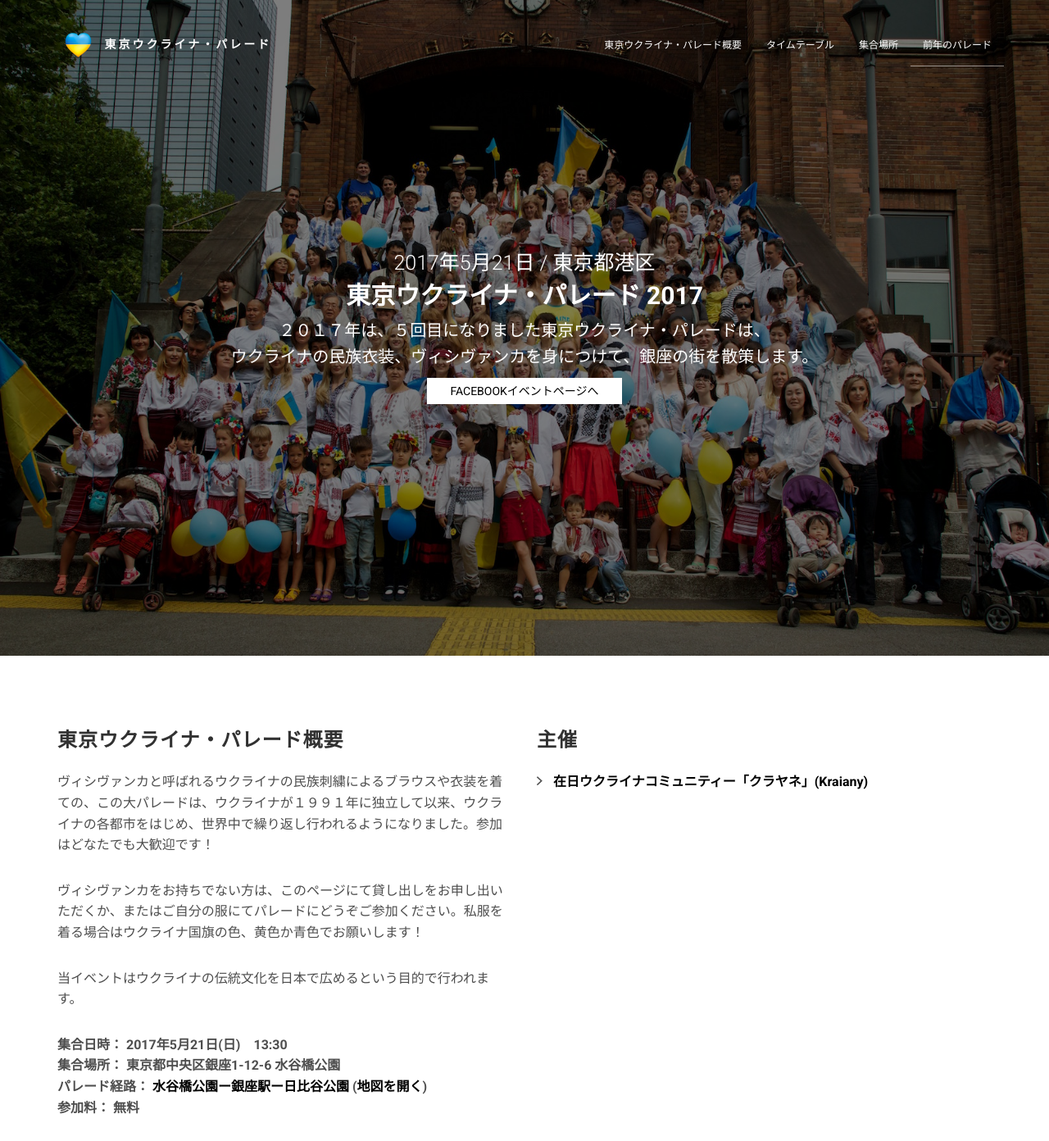
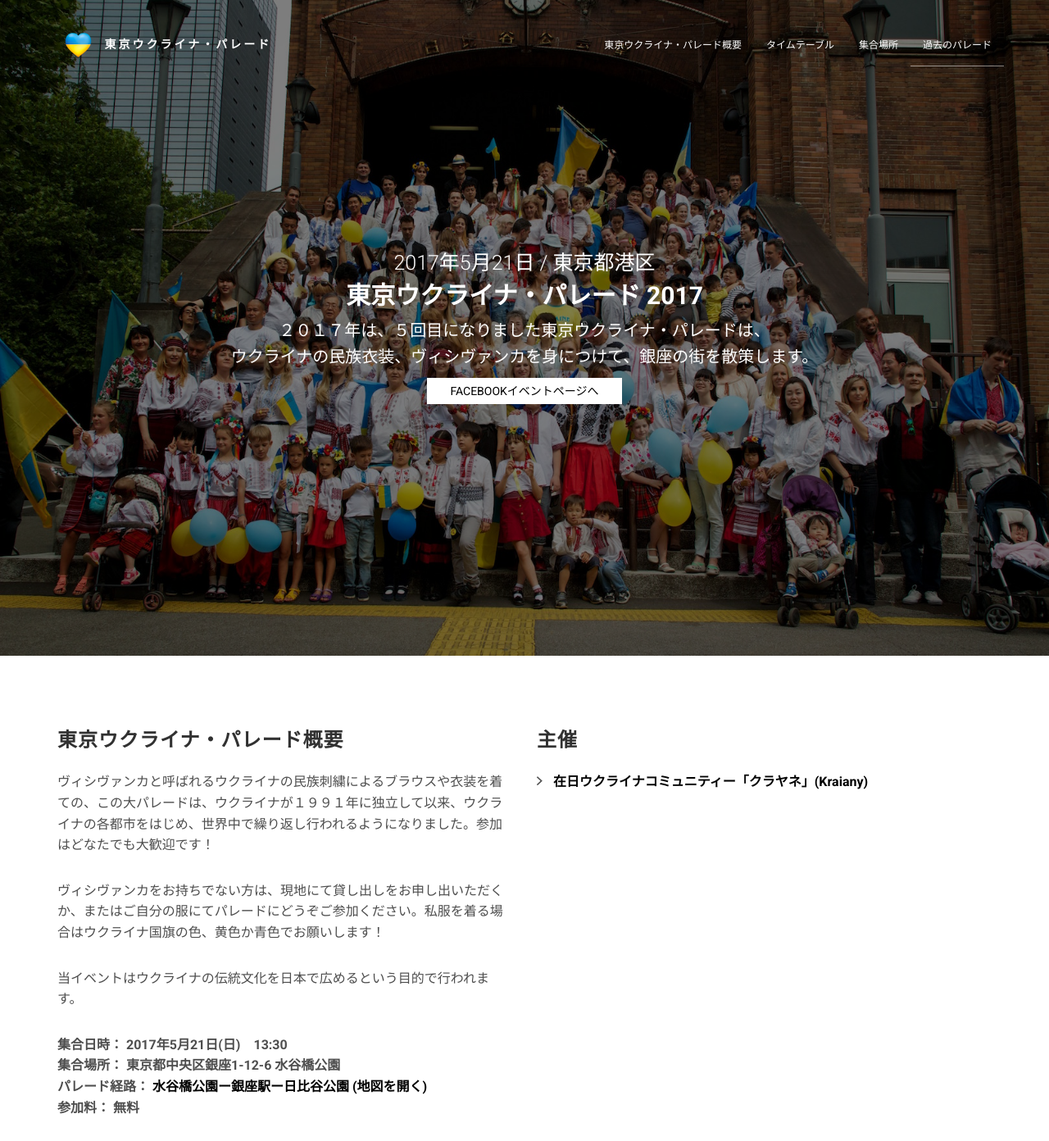
Before and after one commit to Kraiany/parade, a website: page index.html in a window 1280 px wide. Shown: the top 1392 px of the page at 82% size. Drawn offline with Linux system fonts and the light colour scheme; grey boxes are pictures that could not be loaded; files whose address does not match are found by name.

Commit message:
Fix text

```diff
--- a/index.html
+++ b/index.html
@@ -47,10 +47,10 @@
                 <ul class="nav navbar-nav navbar-right">
 
                     <!-- navigation menu -->
-                    <li class="active"><a data-scroll href="#about">東京ウクライナ・パレード概要</a></li>
+                    <li><a data-scroll href="#about">東京ウクライナ・パレード概要</a></li>
                     <li><a data-scroll href="#schedule">タイムテーブル</a></li>
                     <li><a data-scroll href="#location">集合場所</a></li>
-                    <li><a data-scroll href="#photos">前年のパレード</a></li>
+                    <li><a data-scroll href="#photos">過去のパレード</a></li>
 
                 </ul>
             </div>
@@ -79,13 +79,13 @@
                     <h3 class="section-title">東京ウクライナ・パレード概要</h3>
 
                     <p>ヴィシヴァンカと呼ばれるウクライナの民族刺繍によるブラウスや衣装を着ての、この大パレードは、ウクライナが１９９１年に独立して以来、ウクライナの各都市をはじめ、世界中で繰り返し行われるようになりました。参加はどなたでも大歓迎です！</p>
-                    <p>ヴィシヴァンカをお持ちでない方は、このページにて貸し出しをお申し出いただくか、またはご自分の服にてパレードにどうぞご参加ください。私服を着る場合はウクライナ国旗の色、黄色か青色でお願いします！</p>
+                    <p>ヴィシヴァンカをお持ちでない方は、現地にて貸し出しをお申し出いただくか、またはご自分の服にてパレードにどうぞご参加ください。私服を着る場合はウクライナ国旗の色、黄色か青色でお願いします！</p>
                     <p>当イベントはウクライナの伝統文化を日本で広めるという目的で行われます。</p>
                     <p>
                       <b>
                           集合日時： 2017年5月21日(日)　13:30<br />
                           集合場所： 東京都中央区銀座1-12-6 水谷橋公園<br />
-                          パレード経路： <a href="#map">水谷橋公園ー銀座駅ー日比谷公園</a> (<a href="http://bit.ly/UkraineParadeInTokyo" target="_blank">地図を開く</a>)<br />
+                          パレード経路： <a href="http://bit.ly/UkraineParadeInTokyo" target="_blank">水谷橋公園ー銀座駅ー日比谷公園 (地図を開く)</a><br />
                           参加料： 無料
                       </b>
                     </p>
@@ -196,7 +196,7 @@
         <div class="row">
 
         <div class="col-sm-12">
-          <h3 class="section-title">2016</h3>
+          <h3 class="section-title">第４回（2016年）</h3>
           <div class="row">
             <div class="col-sm-6">
               <iframe width="100%" height="400px" src="https://www.youtube.com/embed/quL0BJiDITM" frameborder="0" allowfullscreen></iframe>
@@ -217,7 +217,7 @@
         <div class="container">
             <div class="row">
                 <div class="col-md-12">
-                    <p class="site-info">在日ウクライナ人コミュニティ「クラヤニイ」(Краяни, Kraiany) のイベントです</p>
+                    <p class="site-info">在日ウクライナ人コミュニティ「クラヤネ」(Краяни, Kraiany) のイベントです</p>
                     <ul class="social-block">
                         <li><a href="https://twitter.com/UkrainiansJP"><i class="ion-social-twitter"></i></a></li>
                         <li><a href="https://www.facebook.com/ukrainians.japan"><i class="ion-social-facebook"></i></a></li>
```
